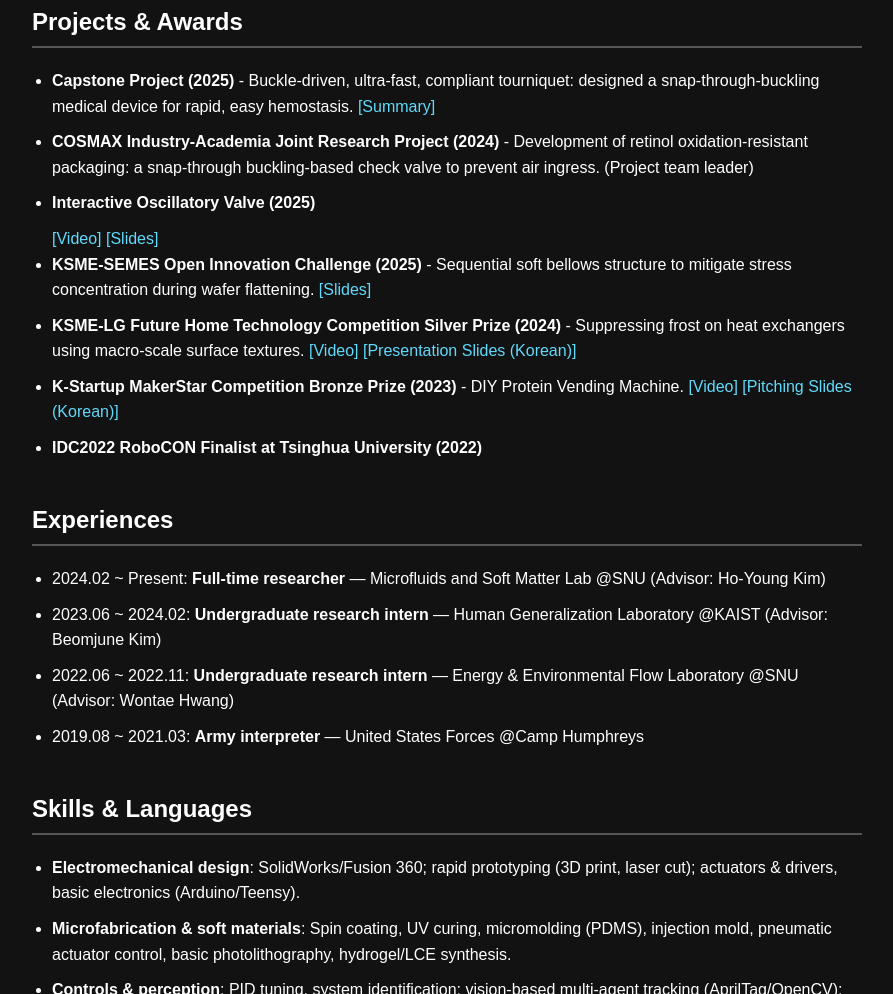
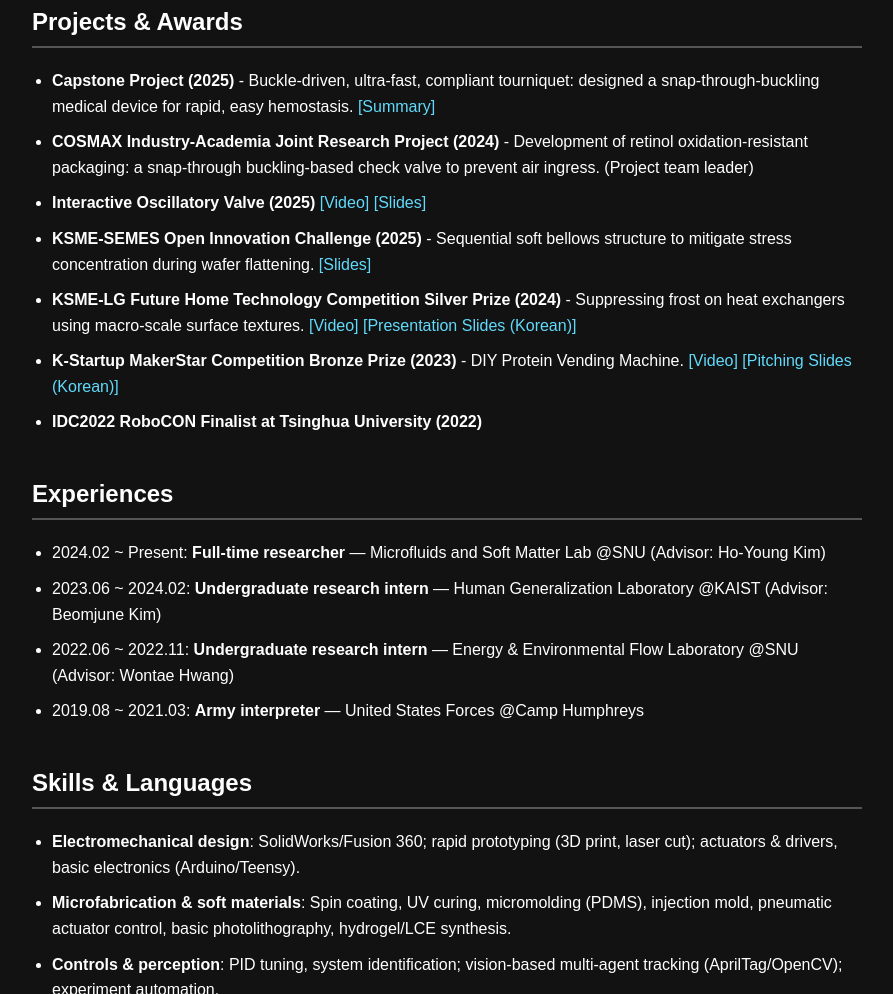
Before and after one commit to kwanwoo-kim/welcome, a plain HTML site: page index.html in a window 1280 px wide. Shown: the part 1102-2096 px from the top of the page, without its empty margins (338-1231 px from the left). Drawn offline with Linux system fonts and the light colour scheme.

Commit message:
Update index.html

```diff
--- a/index.html
+++ b/index.html
@@ -152,7 +152,7 @@
         <ul>
             <li><strong>Capstone Project (2025)</strong> - Buckle-driven, ultra-fast, compliant tourniquet: designed a snap-through-buckling medical device for rapid, easy hemostasis. <a href="https://drive.google.com/file/d/1Sn1PMW4v0YADF7Ok8YxvOyGy6U5rIVLA/view?usp=sharing">[Summary]</a></li>
             <li><strong>COSMAX Industry-Academia Joint Research Project (2024)</strong> - Development of retinol oxidation-resistant packaging: a snap-through buckling-based check valve to prevent air ingress. (Project team leader)</li>
-            <li><strong>Interactive Oscillatory Valve (2025)</strong> </li> <a href="https://youtu.be/0wuQJS-rCGk">[Video]</a> <a href="https://drive.google.com/file/d/1vrRYysIdQvZe0pKWsQaBROZm2XyvNdaH/view?usp=sharing">[Slides]</a></li>
+            <li><strong>Interactive Oscillatory Valve (2025)</strong>  <a href="https://youtu.be/0wuQJS-rCGk">[Video]</a> <a href="https://drive.google.com/file/d/1vrRYysIdQvZe0pKWsQaBROZm2XyvNdaH/view?usp=sharing">[Slides]</a></li>
             <li><strong>KSME-SEMES Open Innovation Challenge (2025)</strong> - Sequential soft bellows structure to mitigate stress concentration during wafer flattening. <a href="https://docs.google.com/presentation/d/1PGe0pA2634LfT0P-clWsXJXOqauo0gJ-/edit?usp=sharing&ouid=116003110815772940634&rtpof=true&sd=true">[Slides]</a></li>
             <li><strong>KSME-LG Future Home Technology Competition Silver Prize (2024)</strong> - Suppressing frost on heat exchangers using macro-scale surface textures. <a href="https://drive.google.com/file/d/126FW64Fkc47p72T5bFkuDzLYgWucxKRB/view?usp=sharing">[Video]</a> <a href="https://docs.google.com/presentation/d/1IMlMi9Vkl-zFgxT_afwD_MwvmNi5df0N/edit?usp=sharing&ouid=116601936803054145960&rtpof=true&sd=true">[Presentation Slides (Korean)]</a></li>
             <li><strong>K-Startup MakerStar Competition Bronze Prize (2023)</strong> - DIY Protein Vending Machine. <a href="https://youtu.be/WhabPaCfGbI">[Video]</a> <a href="https://drive.google.com/file/d/1KwU1Ovoy4F87-Xzg5CO_egDxxyXoQV4j/view?usp=sharing">[Pitching Slides (Korean)]</a></li>
```
